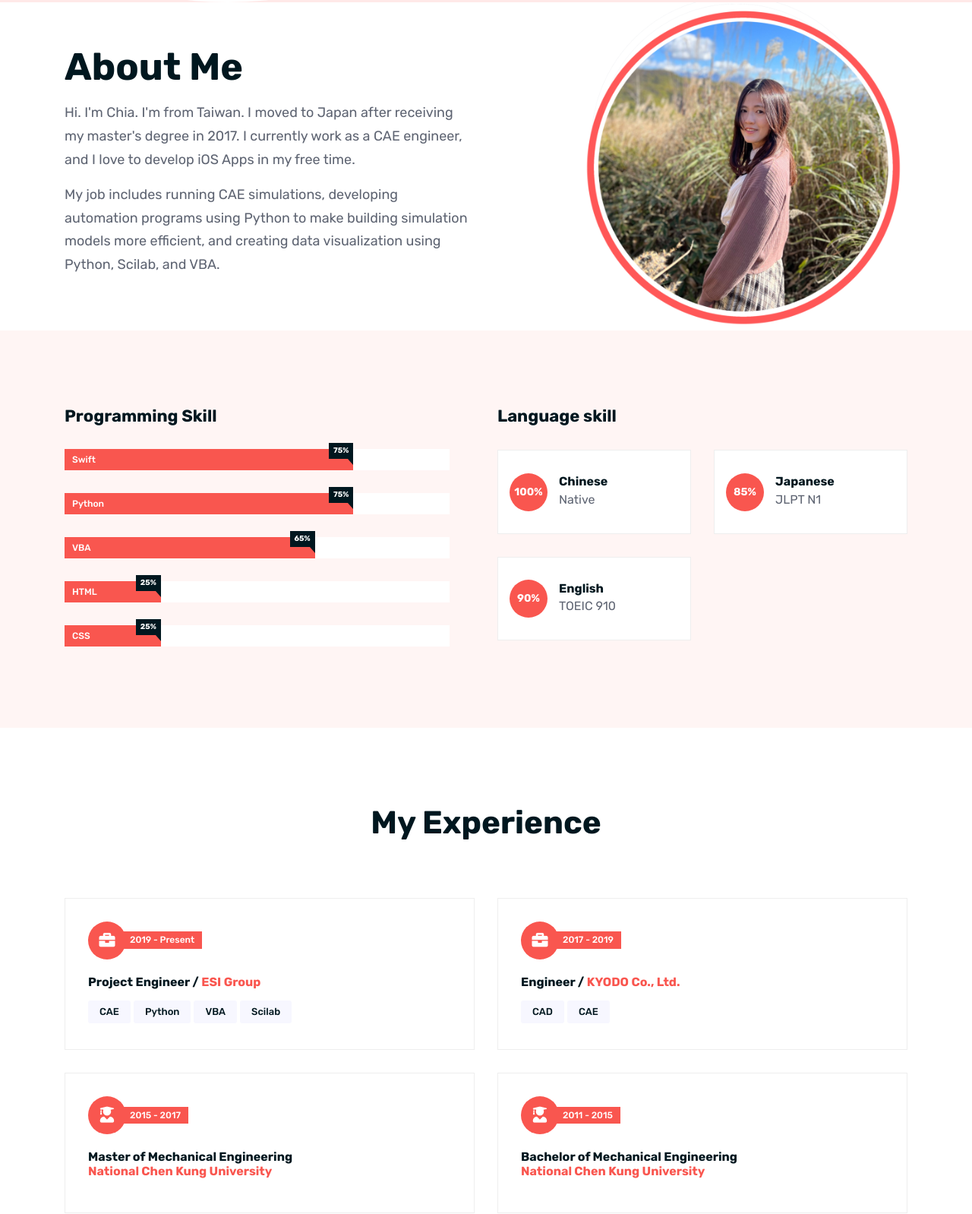
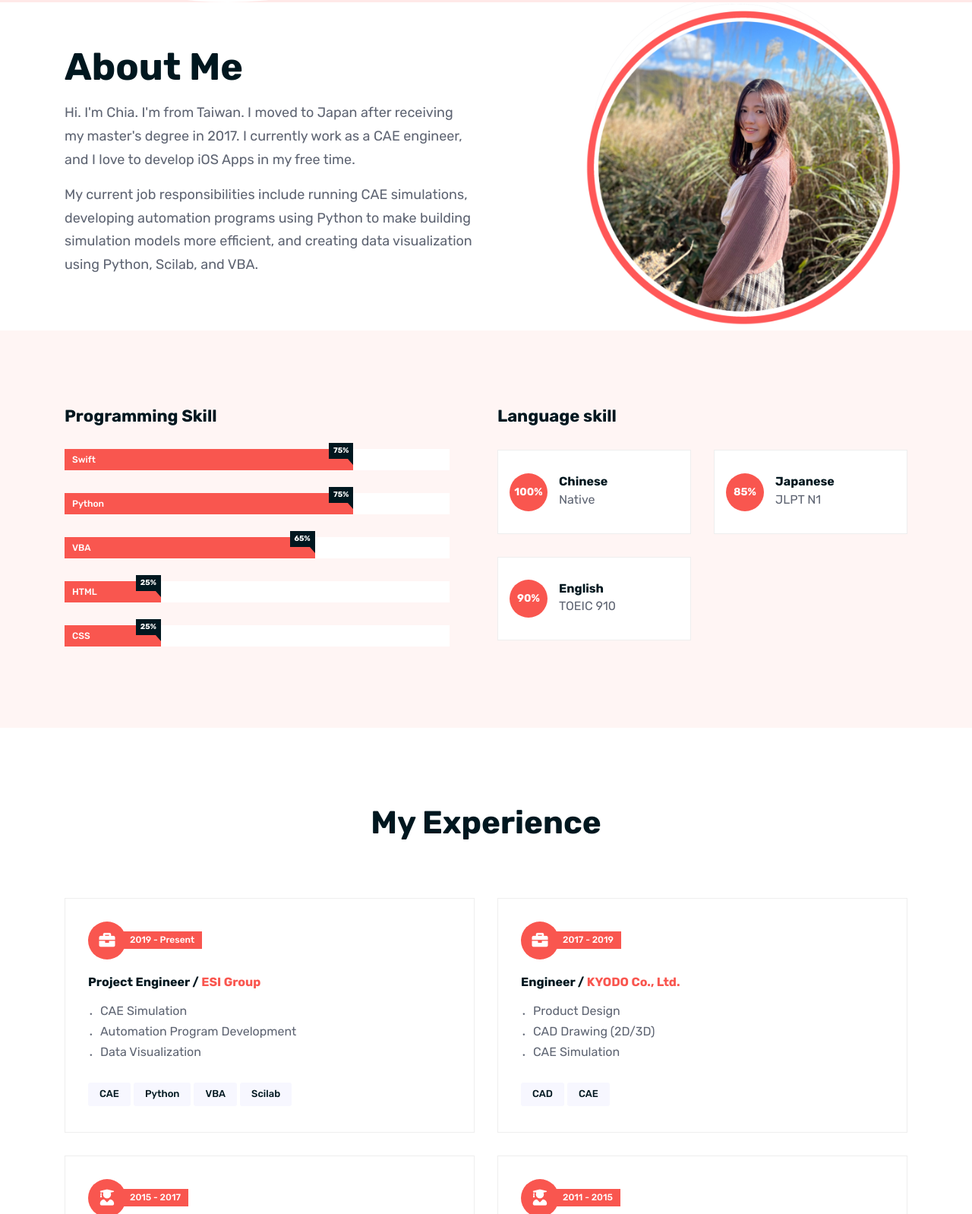
Before and after one commit to chia9322/chia9322.github.io, a plain HTML site: page index.html in a window 1280 px wide. Shown: the part 797-2395 px from the top of the page at 76% size. Drawn offline with Linux system fonts and the light colour scheme.

Commit message:
add experience details

```diff
--- a/index.html
+++ b/index.html
@@ -92,7 +92,7 @@
                         <div class="about-text">
                             <h2>About Me</h2>
                             <p>Hi. I'm Chia. I'm from Taiwan. I moved to Japan after receiving my master's degree in 2017. I currently work as a CAE engineer, and I love to develop iOS Apps in my free time. </p>
-                            <p>My job includes running CAE simulations, developing automation programs using Python to make building simulation models more efficient, and creating data visualization using Python, Scilab, and VBA.</p>
+                            <p>My current job responsibilities include running CAE simulations, developing automation programs using Python to make building simulation models more efficient, and creating data visualization using Python, Scilab, and VBA.</p>
                             <!-- <div class="row counter">
                                 <div class="col-lg-5 col-6">
                                     <div class="counter-box my-3">
@@ -248,7 +248,10 @@
                                 </div>
                             </div>
                             <h5>Project Engineer / <a href="https://www.esi-group.com">ESI Group</a></h5>
-                            <p></p>
+                            <p>．CAE Simulation</p>
+                            <p>．Automation Program Development</p>
+                            <p>．Data Visualization</p>
+                            <br>
                             <div class="nav tag-cloud">
                                 <a href="#skill">CAE</a>
                                 <a href="#skill">Python</a>
@@ -268,7 +271,10 @@
                                 </div>
                             </div>
                             <h5>Engineer / <a href="https://www.kyodo-rubber.co.jp">KYODO Co., Ltd.</a></h5>
-                            <p></p>
+                            <p>．Product Design</p>
+                            <p>．CAD Drawing (2D/3D)</p>
+                            <p>．CAE Simulation</p>
+                            <br>
                             <div class="nav tag-cloud">
                                 <a href="#skill">CAD</a>
                                 <a href="#skill">CAE</a>
```
